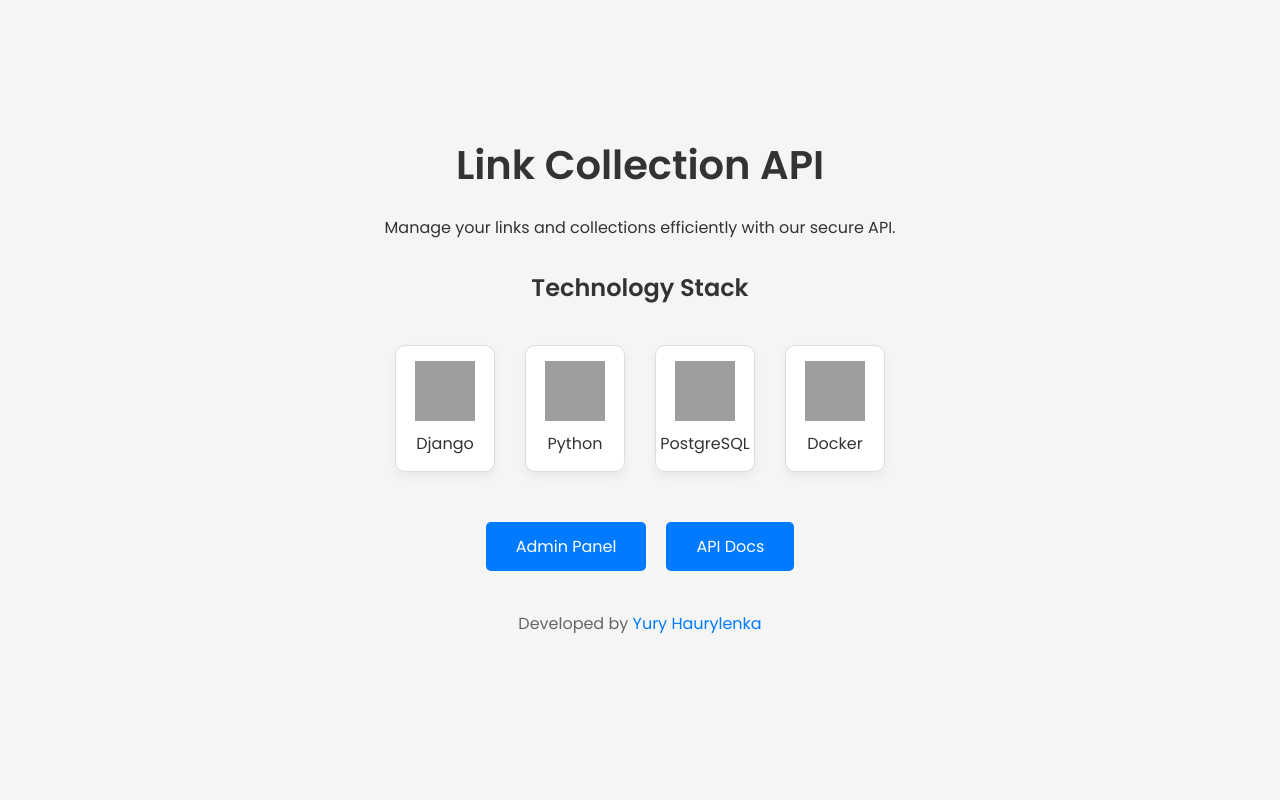
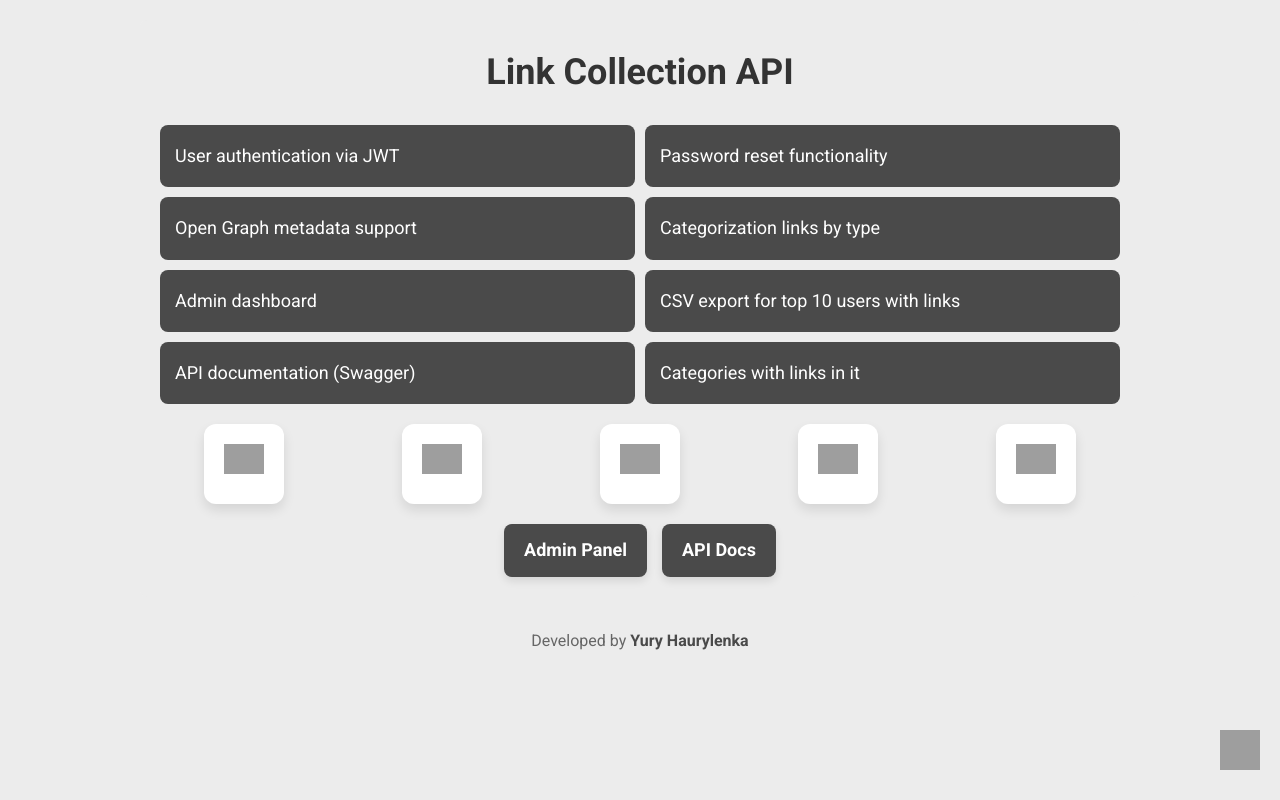
Before and after one commit to YuryHaurylenka/test_task_django_api_sql, a Django app: page / in a window 1280 px wide. Run offline with Django 5.2, Linux system fonts and the light colour scheme; parts of the project's set-up code (start-up, migrations or seed data) failed here and were passed over; grey boxes are pictures that could not be loaded.

Commit message:
add features to home.html

```diff
--- a/templates/home.html
+++ b/templates/home.html
@@ -4,110 +4,186 @@
     <meta charset="UTF-8">
     <meta name="viewport" content="width=device-width, initial-scale=1.0">
     <title>Link Collection API</title>
-    <link href="https://fonts.googleapis.com/css2?family=Poppins:wght@400;600&display=swap" rel="stylesheet">
+    <link href="https://fonts.googleapis.com/css2?family=Roboto:wght@400;700&display=swap" rel="stylesheet">
     <style>
         * {
             margin: 0;
             padding: 0;
             box-sizing: border-box;
-            font-family: 'Poppins', sans-serif;
+            font-family: 'Roboto', sans-serif;
         }
+
         body {
+            background: #ececec;
+            color: #333;
+            padding: 20px;
+            font-size: 18px;
+            line-height: 1.8;
             display: flex;
             flex-direction: column;
             align-items: center;
-            justify-content: center;
-            min-height: 100vh;
-            background-color: #f5f5f5;
-            color: #333;
+        }
+
+        .container {
+            max-width: 1000px;
+            width: 100%;
+            background: #ececec;
+            border-radius: 8px;
+            padding: 20px;
+            margin: 0;
+        }
+
+        .header {
             text-align: center;
-            padding: 20px;
-        }
-        h1 {
-            font-size: 2.5rem;
             margin-bottom: 20px;
         }
-        p {
-            font-size: 1rem;
-            margin-bottom: 30px;
+
+        h1 {
+            color: #333;
+            font-weight: 700;
+            margin-bottom: 10px;
         }
+
+        p.subtitle {
+            color: #555;
+            font-size: 1.1rem;
+        }
+
+        .features-content {
+            margin-bottom: 20px;
+        }
+
+        .features-list {
+            list-style: none;
+            padding: 0;
+            margin: 0;
+            display: grid;
+            grid-template-columns: repeat(2, 1fr);
+            gap: 10px;
+        }
+
+        .features-list li {
+            background: #4a4a4a;
+            color: #ffffff;
+            padding: 15px;
+            border-radius: 8px;
+            position: relative;
+            transition: background 0.3s ease;
+        }
+
+        .features-list li:hover {
+            background: #3b3b3b;
+        }
+
         .tech-stack {
             display: flex;
-            flex-wrap: wrap;
-            justify-content: center;
+            justify-content: space-around;
+            align-items: center;
             gap: 30px;
-            margin-top: 40px;
+            margin-top: 20px;
         }
+
         .tech-item {
-            display: flex;
-            flex-direction: column;
-            align-items: center;
-            justify-content: center;
-            width: 100px;
-            padding: 15px;
-            background-color: #fff;
-            border: 1px solid #ddd;
-            border-radius: 10px;
-            box-shadow: 0 5px 10px rgba(0, 0, 0, 0.05);
-            transition: transform 0.3s ease;
+            width: 80px;
+            height: 80px;
+            padding: 20px;
+            border-radius: 12px;
+            background: #ffffff;
+            color: #333;
+            box-shadow: 0 6px 12px rgba(0, 0, 0, 0.1);
+            text-align: center;
+            transition: transform 0.3s ease, box-shadow 0.3s ease;
         }
-        .tech-item img {
-            width: 60px;
-            height: 60px;
-            margin-bottom: 10px;
-        }
+
         .tech-item:hover {
             transform: translateY(-5px);
+            box-shadow: 0 10px 20px rgba(0, 0, 0, 0.15);
         }
+
+        .tech-item img {
+            width: 100%;
+            height: auto;
+        }
+
         .nav-buttons {
             display: flex;
-            gap: 20px;
-            margin-top: 50px;
+            justify-content: center;
+            gap: 15px;
+            margin-top: 20px;
         }
+
         .nav-button {
-            background-color: #007bff;
-            color: #fff;
-            padding: 12px 30px;
-            border-radius: 5px;
+            background: #4a4a4a;
+            color: #ffffff;
+            padding: 10px 20px;
+            border-radius: 8px;
             text-decoration: none;
-            transition: background-color 0.2s;
+            font-weight: 700;
+            transition: background 0.3s, box-shadow 0.3s;
+            box-shadow: 0 4px 8px rgba(0, 0, 0, 0.1);
         }
+
         .nav-button:hover {
-            background-color: #0056b3;
+            background: #3b3b3b;
+            box-shadow: 0 8px 16px rgba(0, 0, 0, 0.2);
         }
+
         .author {
-            margin-top: 40px;
-            font-size: 0.9rem;
+            text-align: center;
+            margin-top: 30px;
             color: #666;
+            font-size: 1rem;
         }
+
         .author a {
-            color: #007bff;
+            color: #4a4a4a;
             text-decoration: none;
+            font-weight: 700;
+        }
+
+        .author a:hover {
+            text-decoration: underline;
         }
     </style>
 </head>
 <body>
-    <h1>Link Collection API</h1>
-    <p>Manage your links and collections efficiently with our secure API.</p>
+
+<div class="container">
+    <!-- Page Header -->
+    <div class="header">
+        <h1>Link Collection API</h1>
+    </div>
+
+    <!-- Features Section -->
+    <div class="features-content">
+        <ul class="features-list">
+            <li>User authentication via JWT</li>
+            <li>Password reset functionality</li>
+            <li>Open Graph metadata support</li>
+            <li>Categorization links by type</li>
+            <li>Admin dashboard</li>
+            <li>CSV export for top 10 users with links</li>
+            <li>API documentation (Swagger)</li>
+            <li>Categories with links in it</li>
+        </ul>
+    </div>
 
     <!-- Technology Stack Block -->
-    <h2>Technology Stack</h2>
     <div class="tech-stack">
         <div class="tech-item">
-            <img src="https://cdn.iconscout.com/icon/free/png-256/django-2-282855.png" alt="Django">
-            <span>Django</span>
+            <img src="https://img.icons8.com/color/256/django.png" alt="Django">
         </div>
         <div class="tech-item">
             <img src="https://cdn.iconscout.com/icon/free/png-256/python-2-226051.png" alt="Python">
-            <span>Python</span>
         </div>
         <div class="tech-item">
             <img src="https://cdn.iconscout.com/icon/free/png-256/postgresql-226047.png" alt="PostgreSQL">
-            <span>PostgreSQL</span>
         </div>
         <div class="tech-item">
             <img src="https://cdn.iconscout.com/icon/free/png-256/docker-13-1175230.png" alt="Docker">
-            <span>Docker</span>
+        </div>
+        <div class="tech-item">
+            <img src="https://cdn.iconscout.com/icon/premium/png-512-thumb/sql-3919253-3246524.png?f=webp&w=512" alt="SQL">
         </div>
     </div>
 
@@ -116,10 +192,24 @@
         <a href="/admin" class="nav-button">Admin Panel</a>
         <a href="/swagger/" class="nav-button">API Docs</a>
     </div>
+</div>
 
-    <!-- Author Info -->
-    <div class="author">
-        <p>Developed by <a href="https://github.com/YuryHaurylenka" target="_blank">Yury Haurylenka</a></p>
-    </div>
+<!-- Author Info -->
+<div class="author">
+    <p>Developed by <a href="https://github.com/YuryHaurylenka/test_task_django_api_sql" target="_blank">Yury Haurylenka</a></p>
+</div>
+
+<a href="https://t.me/yuraaaaaaaaaaaaaaaaaaaaaaa" target="_blank" style="position: fixed; bottom: 20px; right: 20px;">
+    <img src="https://img.icons8.com/ios-filled/50/4a4a4a/telegram-app.png" alt="Telegram Icon"
+         style="width: 40px; height: 40px; transition: transform 0.3s ease;">
+</a>
+<script>
+    document.querySelector('a[href*="telegram-app"]').addEventListener('mouseover', function() {
+        this.style.transform = 'rotate(15deg) scale(1.1)';
+    });
+    document.querySelector('a[href*="telegram-app"]').addEventListener('mouseout', function() {
+        this.style.transform = 'rotate(0deg) scale(1)';
+    });
+</script>
 </body>
 </html>
```
